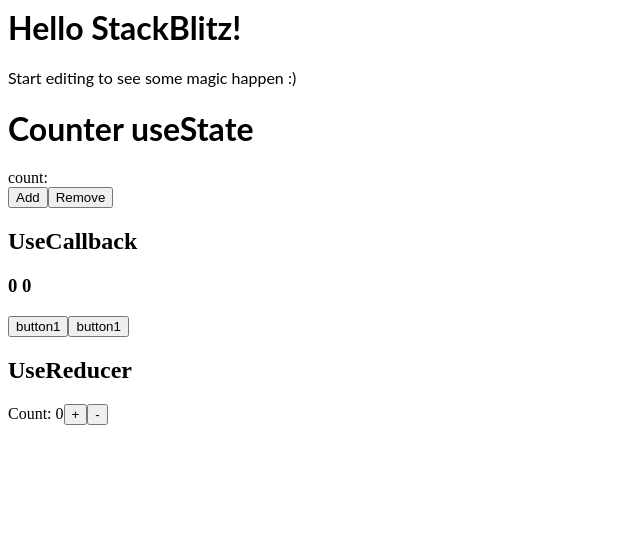
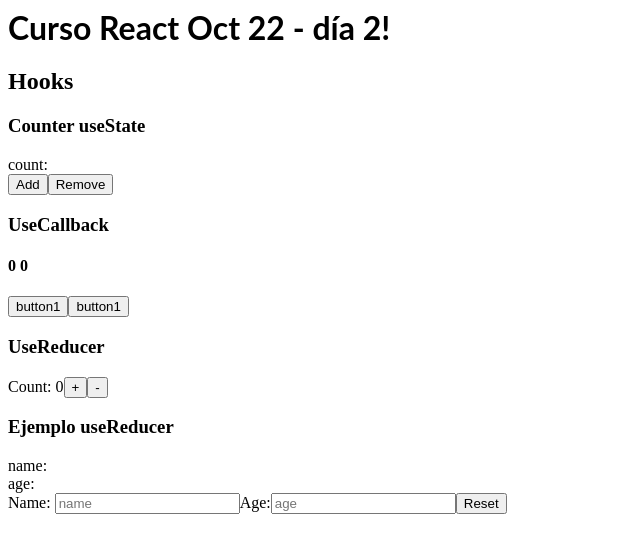
Before and after one commit to agarcluq-nttdata/curso-react-dia2-hooks, a React (Create React App) app: page / in a window 1280 px wide. Shown: the top 552 px of the page, without its empty margins (0-640 px from the left). Built offline with nearby package versions, Linux system fonts and the light colour scheme.

Commit message:
4 files modified, 1 added

```diff
--- a/App.tsx
+++ b/App.tsx
@@ -1,18 +1,20 @@
 import * as React from 'react';
 import UseStateExample from './examples/useStateExample';
 import UseCallbackExample from './examples/useCallbackExample';
-import UseReducerExample from './examples/useReducerExample'
+import UseReducerExample from './examples/useReducerExample/index'
+import FormUseReducer from './examples/useReducerExample/FormUseReducer'
 import './style.css';
 
 export default function App() {
   return (
     <div>
-      <h1>Hello StackBlitz!</h1>
-      <p>Start editing to see some magic happen :)</p>
+      <h1>Curso React Oct 22 - día 2!</h1>
+      <h2>Hooks</h2>
 
       <UseStateExample />
       <UseCallbackExample/>
       <UseReducerExample/>
+      <FormUseReducer/>
     </div>
   );
 }
--- a/examples/useCallbackExample/index.jsx
+++ b/examples/useCallbackExample/index.jsx
@@ -14,8 +14,8 @@
   const memoizedSetCountTwo = useCallback(() => setCountTwo(countTwo + 1), [countTwo])
   return (
     <>
-        <h2>UseCallback</h2>
-        <h3>{countOne} {countTwo}</h3>
+        <h3>UseCallback</h3>
+        <h4>{countOne} {countTwo}</h4>
         <Button handleClick={memoizedSetCountOne} name="button1" />
         <Button handleClick={memoizedSetCountTwo} name="button1" />
     </>
--- /dev/null
+++ b/examples/useReducerExample/FormUseReducer.jsx
@@ -0,0 +1,24 @@
+import React, { useReducer } from 'react';
+
+const FormUseReducer = () => {
+  const dispatchName = (e) => {};
+
+  const dispatchAge = (e) => {};
+
+  const reset = (e) => {};
+  return (
+    <div>
+      <h3>Ejemplo useReducer</h3>
+      name: {}
+      <br />
+      age: {}
+      <br />
+      Name: <input type="text" onChange={dispatchName} placeholder="name" />
+      Age:
+      <input type="number" onChange={dispatchAge} placeholder="age" />
+      <button onClick={reset}>Reset</button>
+    </div>
+  );
+};
+
+export default FormUseReducer;
--- a/examples/useReducerExample/index.jsx
+++ b/examples/useReducerExample/index.jsx
@@ -16,7 +16,7 @@
   const [state, dispatch] = useReducer(reducer, initialState);
   return (
     <>
-      <h2>UseReducer</h2>
+      <h3>UseReducer</h3>
       Count: {state.count}
       <button onClick={() => dispatch({ type: "increment" })}>+</button>
       <button onClick={() => dispatch({ type: "decrement" })}>-</button>
--- a/examples/useStateExample/index.tsx
+++ b/examples/useStateExample/index.tsx
@@ -5,7 +5,7 @@
   const onRemove = () => {};
   return (
     <div>
-      <h1>Counter useState</h1>
+      <h3>Counter useState</h3>
       count:
       <br />
       <button onClick={onAdd}>Add</button>
```
